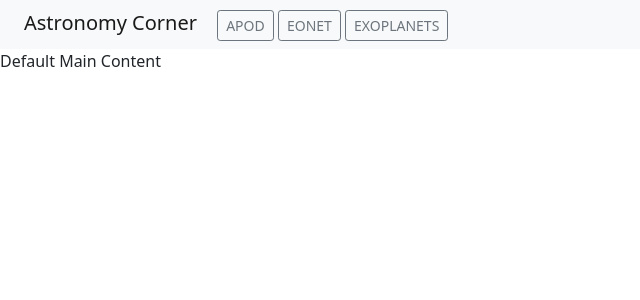
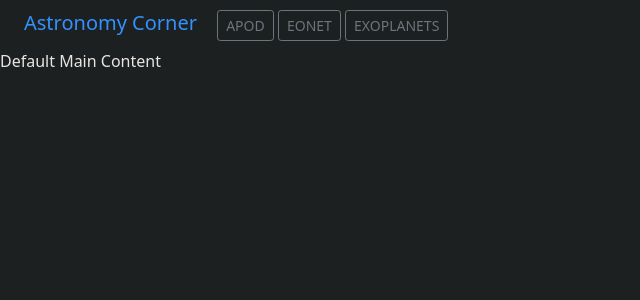
Before and after one commit to adolfojmnz/astronomy-corner, a Django app: template templates/base.html in a window 1280 px wide. Shown: the top 300 px of the page, without its empty margins (0-640 px from the left). Run offline with Django 3.2, Linux system fonts and the light colour scheme; the template is opened without the code that fills it, so the values that code supplies are empty; parts of the project's set-up code (start-up, migrations or seed data) failed here and were passed over.

Commit message:
Minor changes

```diff
--- a/templates/base.html
+++ b/templates/base.html
@@ -18,6 +18,15 @@
 		{% endblock %}
 
 		{% block style %}
+			<style>
+				body {
+					background: #1d2021;
+					color: rgb(232, 230, 227);
+				}
+				a {
+					color: #3391ff;
+				}
+			</style>
 		{% endblock %}
 	</head>
 
@@ -31,7 +40,7 @@
 
 		<main>
 			{% block content %}
-			Default Main Content
+				Default Main Content
 			{% endblock %}
 		</main>
 
--- a/templates/bootstrap-image.html
+++ b/templates/bootstrap-image.html
@@ -1,6 +1,6 @@
 {% comment %}
 	Include this template using the include tag
-	and pass to it the images source.
+	and pass to it the image source.
 	e.g:
 		{% include "bootstrap-image.html" with source="path/to/image.png" %}
 {% endcomment %}
--- a/templates/bootstrap-navbar.html
+++ b/templates/bootstrap-navbar.html
@@ -1,12 +1,12 @@
 {# Bootstrap navbar #}
 {% block bootstrap-navbar %}
-<nav class="navbar navbar-light bg-light">
+<nav class="navbar navbar-hard-dark bg-hard-dark">
 
 	<div class="container-fluid">
 
 		<form class="container-fluid justify-content-start">
 			<a class="navbar-brand" href="#">Astronomy Corner</a>
-			<a href="{% url 'apod:index' %}"><button class="btn btn-sm btn-outline-secondary" type="button">APOD</button></a>
+			<a href="{% url 'apod:apod' %}"><button class="btn btn-sm btn-outline-secondary" type="button">APOD</button></a>
 			<button class="btn btn-sm btn-outline-secondary" type="button">EONET</button>
 			<button class="btn btn-sm btn-outline-secondary" type="button">EXOPLANETS</button>
 		</form>
```
